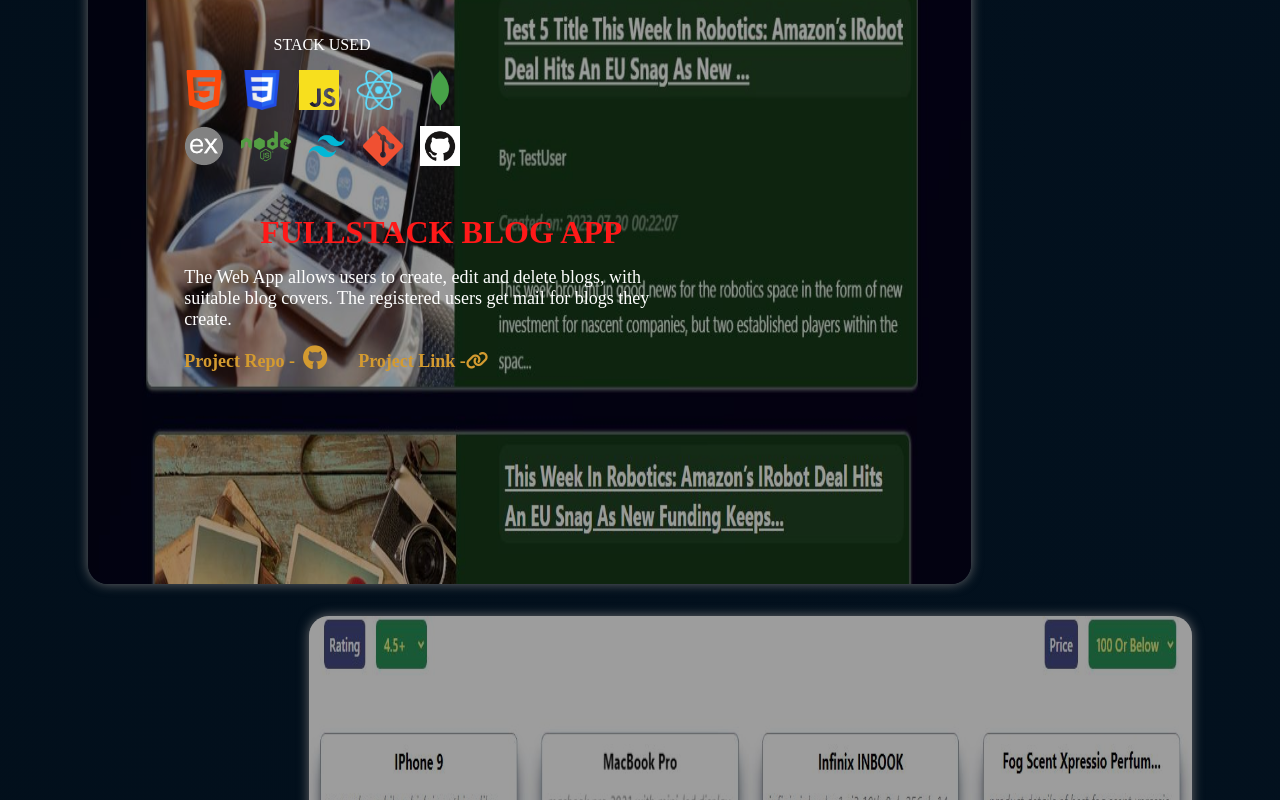
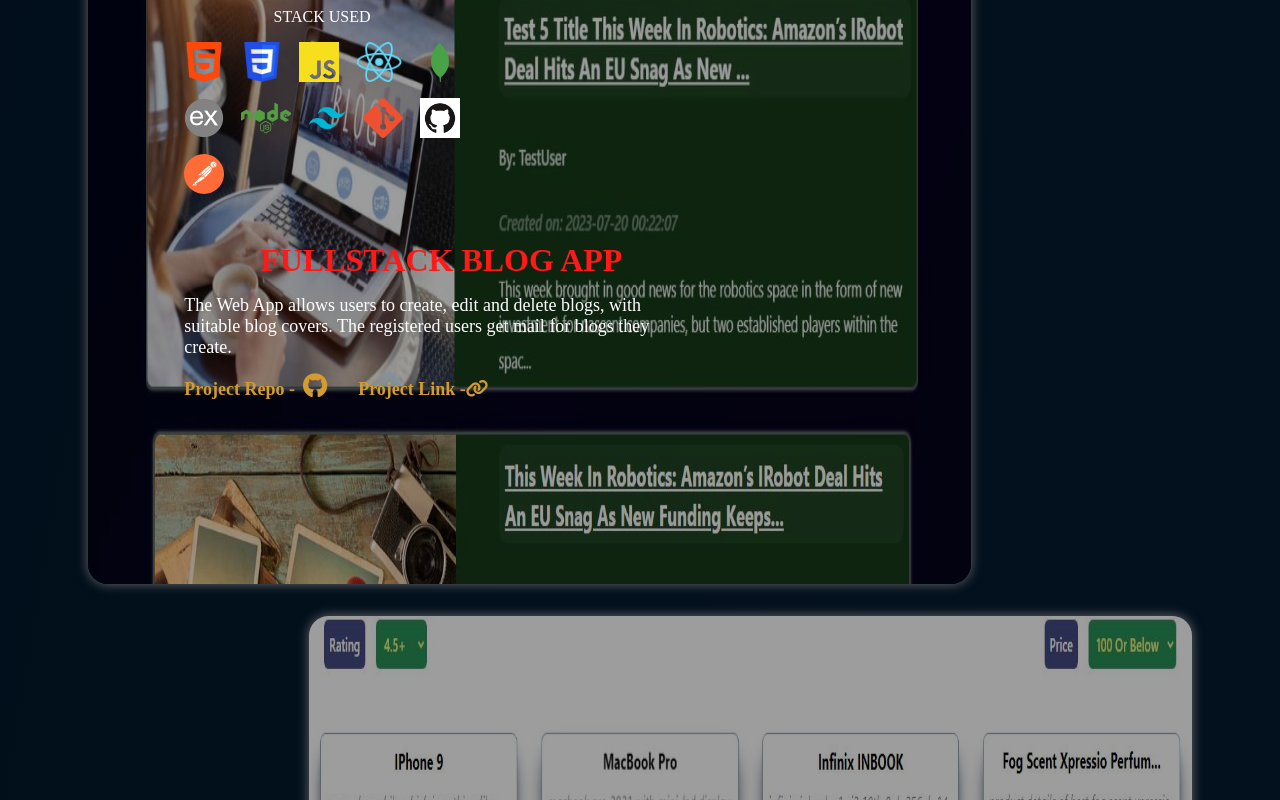
Before and after one commit to Saket0197/Saket-Portfolio, a React (Create React App) app: page / in a window 1280 px wide. Shown: the part 1187-1987 px from the top of the page. Built offline with nearby package versions, Linux system fonts and the light colour scheme.

Commit message:
minor update in data.js

```diff
--- a/src/data.js
+++ b/src/data.js
@@ -27,7 +27,7 @@ const projData = [
         "id":1,
         "projPath":proj1,
         "title": "Fullstack Blog App",
-        "icons":[ihtml,icss,ijs,ireact,imongo,iexpress,inode,itailwind,igit,igithub],
+        "icons":[ihtml,icss,ijs,ireact,imongo,iexpress,inode,itailwind,igit,igithub,ipostman],
         "description": 'The Web App allows users to create, edit and delete blogs, with suitable blog covers. The registered users get mail for blogs they create.',
         "github" : 'https://github.com/Saket0197/fullstack-blog-app',
         "liveLink": 'https://bloggers-blog-app.vercel.app/'
```
